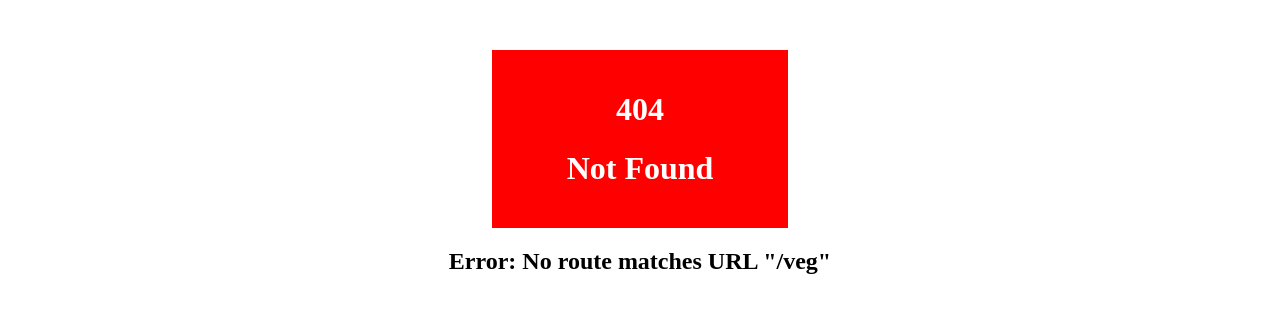
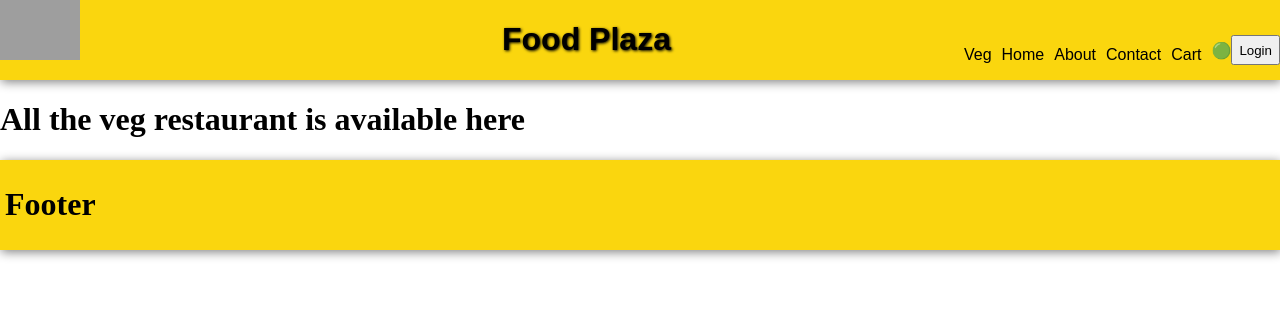
Before and after one commit to neetugond/Food_Plaza, a React (Vite) app: page /veg in a window 1280 px wide. Before the commit this address had no page. Shown: the top 312 px of the page. Built offline with nearby package versions, Linux system fonts and the light colour scheme; grey boxes are pictures that could not be loaded.

Commit message:
lazy loading on about and vegRestro page

```diff
--- a/src/App.js
+++ b/src/App.js
@@ -1,24 +1,31 @@
-import * as React from "react";
+import { lazy, Suspense } from "react";
 import * as ReactDOM from "react-dom/client";
 import { createBrowserRouter, Outlet, RouterProvider } from 'react-router-dom'
 import Header from "./components/Header";
 import Body from "./components/Body";
 import Footer from "./components/Footer";
-import About from "./components/About";
 import Error from "./components/Error";
 import './style.css'
 import Contact from "./components/Contact";
 import Profile from "./components/ProfileFunctional";
 import RestaurantMenu from "./components/RestaurantMenu";
-
-
+import { RestaurantShimmer } from "./components/Shimmer";
+// all this is same of making different bundle we do code spliting
+// chunking
+// code splitting
+// Dynamic Bundling
+// Lazy Loading
+// On demand loading
+// dynamic import
+const About = lazy(() => import('./components/About'))
+const VegRestaurant = lazy(() => import('./components/VegRestaurant'))
 
 // 3. Functional component
 const App = () => {
     return (
         <div>
             <Header />
-            <Outlet/>
+            <Outlet />
             <Footer />
         </div>
     )
@@ -38,12 +45,12 @@ const appRouter = createBrowserRouter([
             {
 
                 path: '/about',
-                element: <About />,
-                children:[
+                element: <Suspense fallback={<h1>Loading...</h1>}><About /></Suspense>,
+                children: [
                     {
                         path: 'profile',
-                        element: <Profile/>
-               }
+                        element: <Profile />
+                    }
                 ]
 
             },
@@ -51,6 +58,14 @@ const appRouter = createBrowserRouter([
 
                 path: '/contact',
                 element: <Contact />
+
+            },
+            {
+                path: '/veg',
+                element: <Suspense fallback={<RestaurantShimmer />}>
+                    <VegRestaurant />
+                </Suspense>
+
 
             },
             {
--- a/src/components/Header.js
+++ b/src/components/Header.js
@@ -1,14 +1,12 @@
 import React, { useState } from 'react'
 import { Link } from 'react-router-dom'
-import About from './About'
-import Contact from './Contact'
 import useOnline from '../utils/useOnline'
 // const loggedInUser = () => {
 //     return false
 // }
 function Header() {
     const [isLoggedIn, setIsLoggedIn] = useState(false)
-const isOnline = useOnline()
+    const isOnline = useOnline()
     return (
         <>
             {/* <h1>Header</h1> */}
@@ -20,19 +18,21 @@ const isOnline = useOnline()
                     <h1>Food Plaza</h1>
                 </div>
 
-                <div  className="nav-menu">
+                <div className="nav-menu">
                     <ul >
+                        <Link style={{ textDecoration: 'inherit' }} to='/veg'><li>Veg</li>
+                        </Link>
 
-                        <Link style={{textDecoration:'inherit'}} to="/"><li>Home</li></Link>
-                        <Link style={{textDecoration:'inherit'}} to="/about"><li>About</li></Link>
-                        <Link style={{textDecoration:'inherit'}} to="/contact"><li>Contact</li></Link>
+                        <Link style={{ textDecoration: 'inherit' }} to="/"><li>Home</li></Link>
+                        <Link style={{ textDecoration: 'inherit' }} to="/about"><li>About</li></Link>
+                        <Link style={{ textDecoration: 'inherit' }} to="/contact"><li>Contact</li></Link>
                         <li>Cart</li>
-                        </ul>
-                        <h1>
-                            { isOnline? '🟢' : '🔴'}
+                    </ul>
+                    <p>
+                        {isOnline ? '🟢' : '🔴'}
 
-                        </h1>
-                        {isLoggedIn ? (<button onClick={() => setIsLoggedIn(false)}>Logout</button>) : (<button onClick={() => setIsLoggedIn(true)} >Login</button>)}
+                    </p>
+                    {isLoggedIn ? (<button onClick={() => setIsLoggedIn(false)}>Logout</button>) : (<button onClick={() => setIsLoggedIn(true)} >Login</button>)}
 
 
 
--- /dev/null
+++ b/src/components/VegRestaurant.js
@@ -0,0 +1,9 @@
+const VegRestaurant = () => {
+    return (
+        <div>
+            <h1>All the veg restaurant is available here</h1>
+        </div>
+    )
+}
+
+export default VegRestaurant
--- a/src/style.css
+++ b/src/style.css
@@ -19,6 +19,10 @@ body{
     width: 100%;
 }
 
+.nav-menu{
+    display: flex;
+}
+
 .nav-menu ul {
     display: flex;
     list-style: none;
@@ -31,9 +35,19 @@ body{
     color: black;
     text-decoration: none;
 }
+.nav-menu p{
+    /* border: 1px solid red; */
+    padding-top: 25px;
+}
+.nav-menu button{
+    /* border:  1px solid red; */
+    height: 30px;
+    /* padding-top: 25px; */
+    margin-top: 35px;
 
+}
 .restro-name h1{
-    margin-left: 75px;
+    margin-left: 169px;
     text-shadow: 1px 1px 3px  black;
 }
 .body{
```
